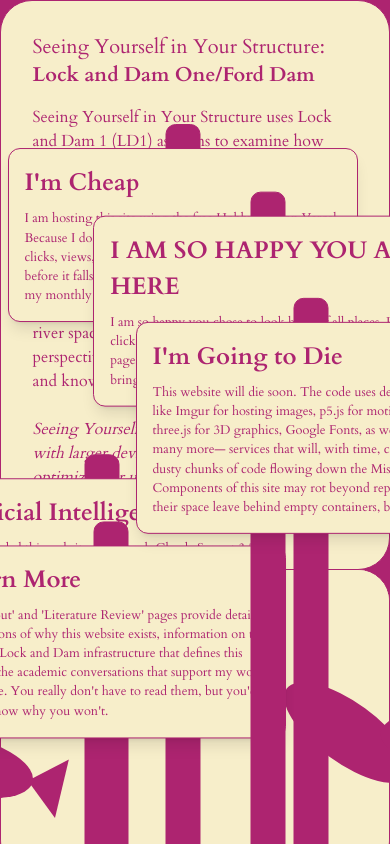
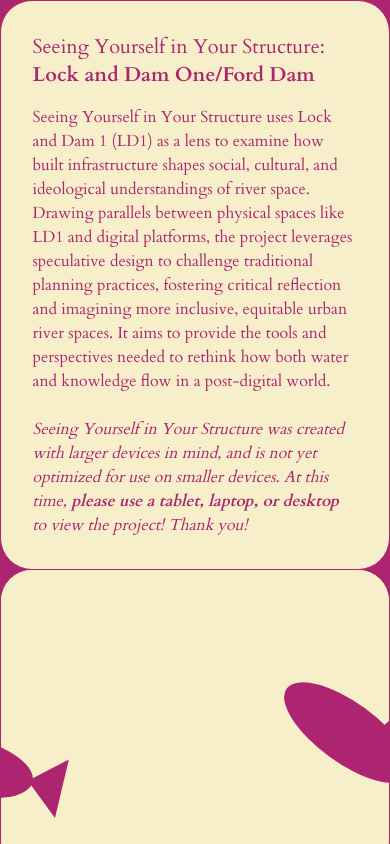
Before and after one commit to nmondale/capstone-lnd-one, a Next.js app: page / in a window 390 px wide. Shown: the top 844 px of the page. Built offline with nearby package versions, Linux system fonts and the light colour scheme.

Commit message:
no signs on mobile!

```diff
--- a/src/app/page.tsx
+++ b/src/app/page.tsx
@@ -29,12 +29,9 @@ const TimeIcon = dynamicImport(
   }
 );
 
-const Popup = dynamicImport(
-  () => import("../components/Popup"),
-  {
-    ssr: false,
-  }
-);
+const Popup = dynamicImport(() => import("../components/Popup"), {
+  ssr: false,
+});
 
 const MobileOverlay = dynamicImport(
   () => import("../components/MobileOverlay"),
@@ -48,6 +45,7 @@ export const dynamic = "force-dynamic";
 
 const HomePage = () => {
   const [isClient, setIsClient] = useState(false);
+  const [isMobile, setIsMobile] = useState(false);
   const timeContext = useTimeContext();
   const {
     popupData,
@@ -59,6 +57,13 @@ const HomePage = () => {
 
   useEffect(() => {
     setIsClient(true);
+    // Check if mobile on mount and resize
+    const checkMobile = () => {
+      setIsMobile(window.innerWidth < 768);
+    };
+    checkMobile();
+    window.addEventListener("resize", checkMobile);
+    return () => window.removeEventListener("resize", checkMobile);
   }, []);
 
   if (!isClient || !timeContext) {
@@ -77,8 +82,8 @@ const HomePage = () => {
       {/* Mobile Overlay */}
       {isClient && <MobileOverlay />}
 
-      {/* Only show overlay and popups if user hasn't seen them before */}
-      {!hasSeenPopups && (
+      {/* Only show overlay and popups if user hasn't seen them before and not on mobile */}
+      {!hasSeenPopups && !isMobile && (
         <>
           <div
             className={`fixed inset-0 bg-main transition-opacity duration-300 ease-in-out pointer-events-auto
```
